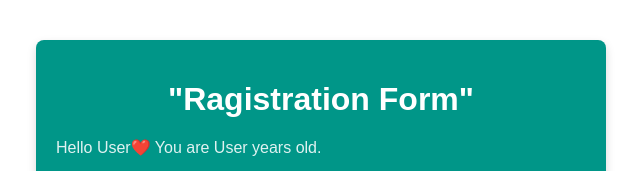
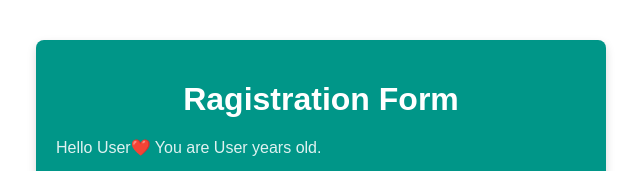
Before and after one commit to Pranali855/Registraction-Form, a React (Vite) app: page / in a window 1280 px wide. Shown: the top 171 px of the page, without its empty margins (319-959 px from the left). Built offline with nearby package versions, Linux system fonts and the light colour scheme.

Commit message:
Update Home.jsx
changes added

```diff
--- a/src/Home/Home.jsx
+++ b/src/Home/Home.jsx
@@ -57,7 +57,7 @@ function Home() {
  }
   return (
     <div className='form'>
-        <h1>"Ragistration Form" {form.name}</h1>
+        <h1>Ragistration Form </h1>
         <p>Hello {form.name || "User"}❤️ You are {form.age || "User"} years old.</p>
 
         <div className="1">
```
